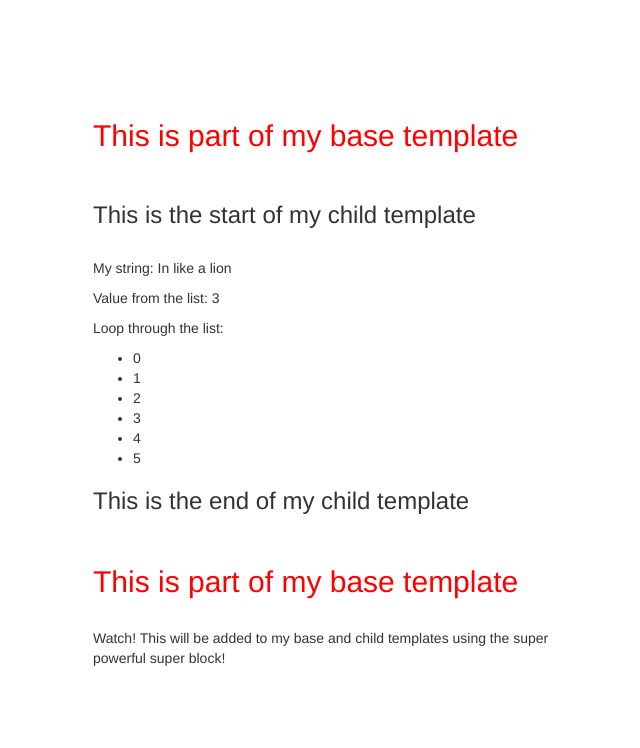
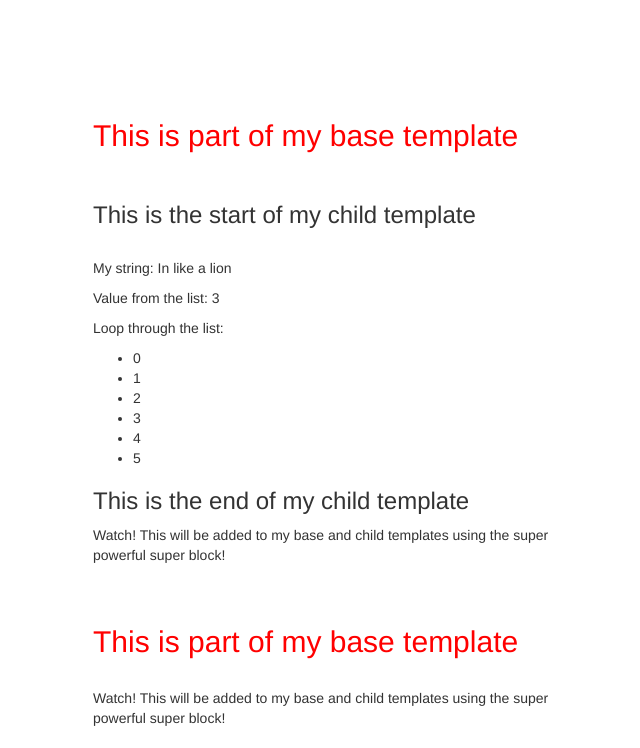
Before and after one commit to kevinbowen777/jinja_tut, a Flask app: page / in a window 1280 px wide. Shown: the part 73-821 px from the top of the page, without its empty margins (312-952 px from the left). Before the commit the page ends 739 px from the top, so only its background shows below. Run offline with Flask 2, Linux system fonts and the light colour scheme; some libraries are stand-ins or nearby versions.

Commit message:
Add superblock

```diff
--- a/templates/template.html
+++ b/templates/template.html
@@ -11,4 +11,7 @@
     {% endfor %}
   </ul>
   <h3>This is the end of my child template</h3>
+  {% block footer %}
+  {{super()}}
+  {% endblock %}
 {% endblock %}
```
